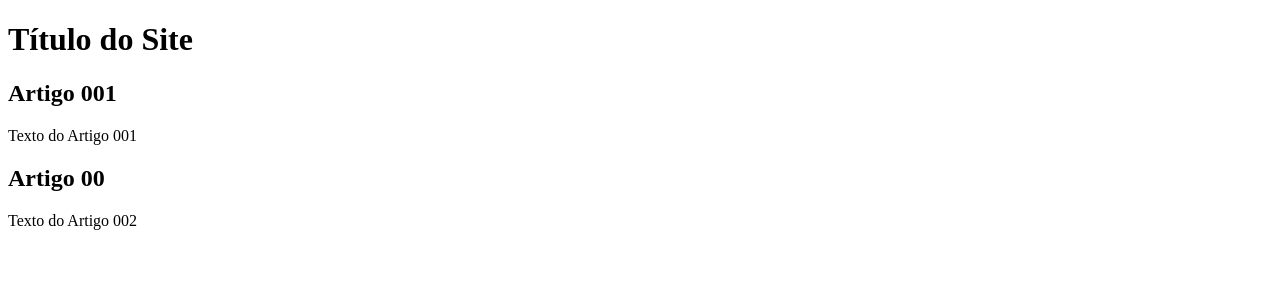
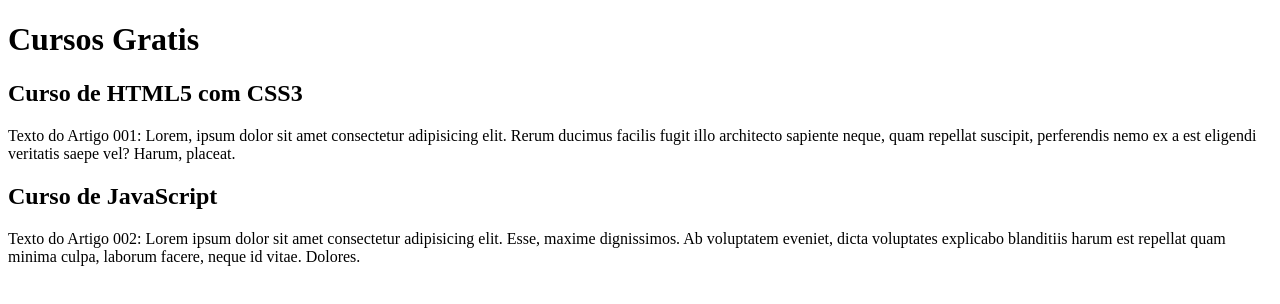
Before and after one commit to Arthurllt/projeto-site-branch, a plain HTML site: page index.html in a window 1280 px wide. Drawn offline with Linux system fonts and the light colour scheme.

Commit message:
Comecei a escrever o conteúdo

```diff
--- a/index.html
+++ b/index.html
@@ -9,15 +9,15 @@
 
     <main>
         <header>
-            <h1>Título do Site</h1>
+            <h1>Cursos Gratis</h1>
         </header>
         <article>
-            <h2>Artigo 001 </h2>
-            <P>Texto do Artigo 001</P>
+            <h2> Curso de HTML5 com CSS3 </h2>
+            <P>Texto do Artigo 001: Lorem, ipsum dolor sit amet consectetur adipisicing elit. Rerum ducimus facilis fugit illo architecto sapiente neque, quam repellat suscipit, perferendis nemo ex a est eligendi veritatis saepe vel? Harum, placeat.</P>
         </article>
         <article>
-            <h2>Artigo 00 </h2>
-            <p>Texto do Artigo 002</p>
+            <h2> Curso de JavaScript </h2>
+            <p>Texto do Artigo 002: Lorem ipsum dolor sit amet consectetur adipisicing elit. Esse, maxime dignissimos. Ab voluptatem eveniet, dicta voluptates explicabo blanditiis harum est repellat quam minima culpa, laborum facere, neque id vitae. Dolores.</p>
         </article>
 
     </main>
```
